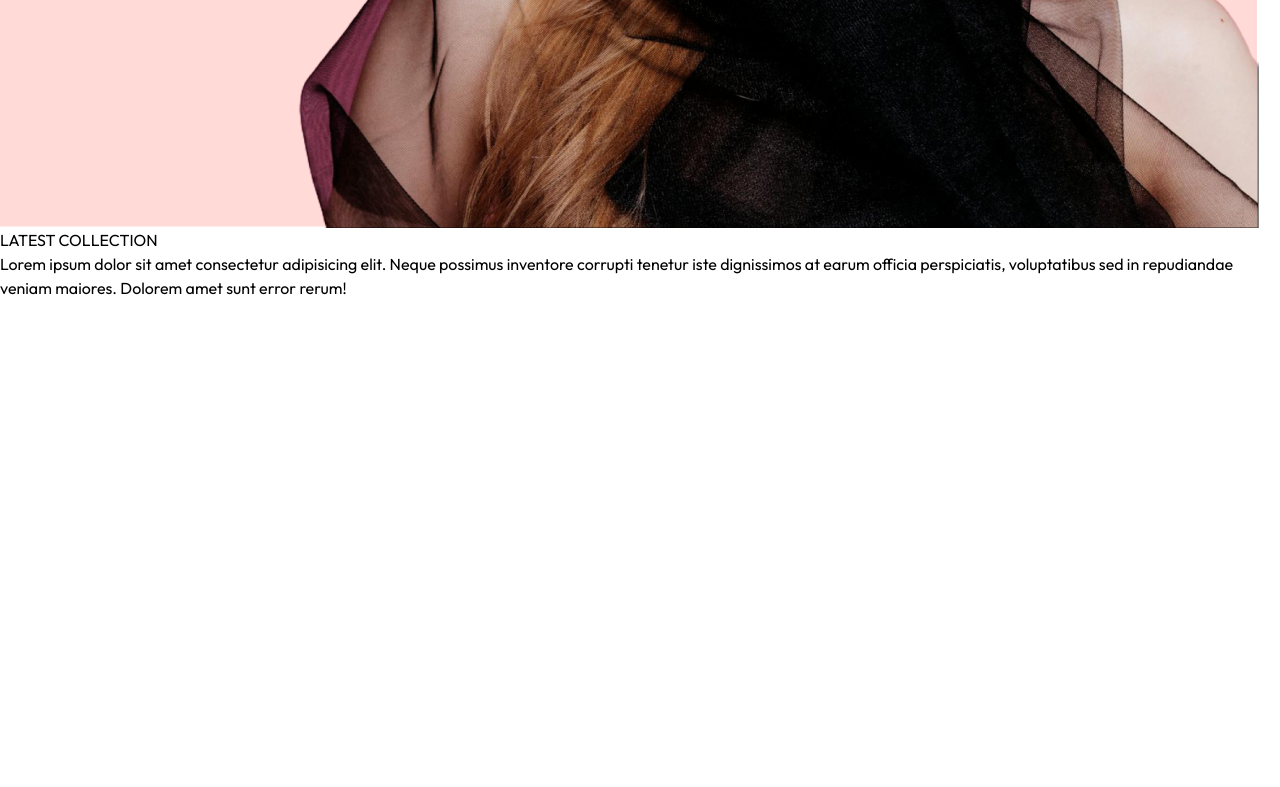
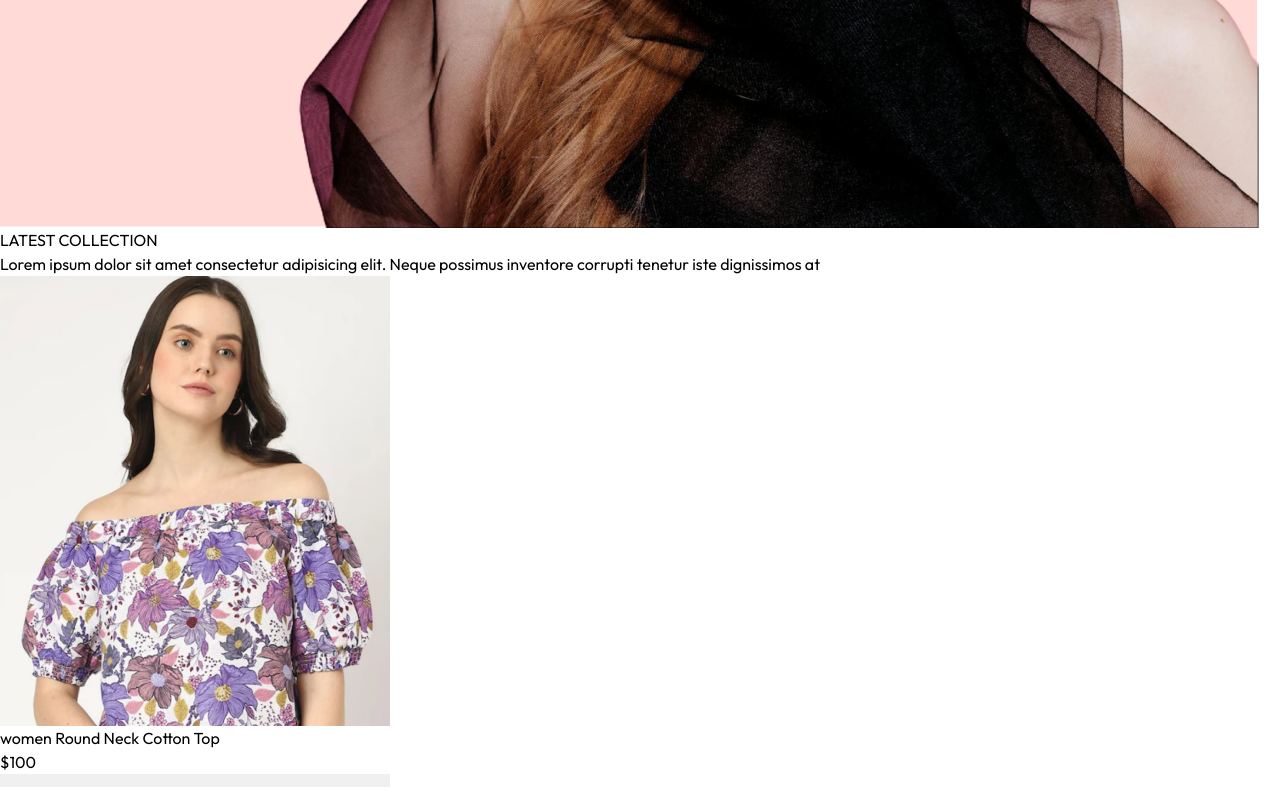
Before and after one commit to lordgreg003/mini-onlinestore, a React (Vite) app: page / in a window 1280 px wide. Shown: the part 1295-2082 px from the top of the page. Before the commit the page ends 1595 px from the top, so only its background shows below. Built offline with nearby package versions, Linux system fonts and the light colour scheme.

Commit message:
added latestcollection

```diff
--- a/src/assets/assets.js
+++ b/src/assets/assets.js
@@ -84,7 +84,7 @@ export const assets = {
 export const products = [
   {
     _id: "aarjskfaaa",
-    name: "women Cloth",
+    name: "women Round Neck Cotton Top",
     description: "The best cloths in the whole world",
     price: 100,
     image: [p_img1],
@@ -96,9 +96,9 @@ export const products = [
   },
   {
     _id: "irughughucg",
-    name: "Top Wear",
+    name: "Men Round Neck pure Cotton T-shirt",
     description: "The best cloths in the whole world",
-    price: 100,
+    price: 200,
     image: [p_img2, p_img7],
     category: "men",
     subCategory: "bottomwear",
@@ -108,9 +108,9 @@ export const products = [
   },
   {
     _id: "bkvjfv",
-    name: "Top Wear",
+    name: "Girl Round Neck Cotton Top",
     description: "The best cloths in the whole world",
-    price: 100,
+    price: 220,
     image: [p_img3],
     category: "men",
     subCategory: "bottomwear",
@@ -120,9 +120,9 @@ export const products = [
   },
   {
     _id: "gbgjbzkgb",
-    name: "Top Wear",
+    name: "Men Round Neck pure Cotton T-shirt",
     description: "The best cloths in the whole world",
-    price: 100,
+    price: 110,
     image: [p_img4],
     category: "men",
     subCategory: "bottomwear",
@@ -132,9 +132,9 @@ export const products = [
   },
   {
     _id: "iaegrygdyghucg",
-    name: "Top Wear",
+    name: "women Round Neck Cotton Top",
     description: "The best cloths in the whole world",
-    price: 100,
+    price: 130,
     image: [p_img5],
     category: "men",
     subCategory: "bottomwear",
@@ -144,9 +144,9 @@ export const products = [
   },
   {
     _id: "igjbjbg",
-    name: "Top Wear",
+    name: "Girl Round Neck Cotton Top",
     description: "The best cloths in the whole world",
-    price: 100,
+    price: 140,
     image: [p_img6],
     category: "men",
     subCategory: "bottomwear",
@@ -156,9 +156,9 @@ export const products = [
   },
   {
     _id: "irngkdgjjdhucg",
-    name: "Top Wear",
+    name: "Men Tapered Fit Flat-Front Trouser",
     description: "The best cloths in the whole world",
-    price: 100,
+    price: 190,
     image: [p_img7],
     category: "men",
     subCategory: "bottomwear",
@@ -168,9 +168,9 @@ export const products = [
   },
   {
     _id: "irngietughucg",
-    name: "Top Wear",
+    name: "Men Round Neck pure Cotton T-shirt",
     description: "The best cloths in the whole world",
-    price: 100,
+    price: 140,
     image: [p_img8],
     category: "men",
     subCategory: "bottomwear",
@@ -180,7 +180,7 @@ export const products = [
   },
   {
     _id: "porgutughucg",
-    name: "Top Wear",
+    name: "Girl Round Neck Cotton Top",
     description: "The best cloths in the whole world",
     price: 100,
     image: [p_img9],
@@ -192,9 +192,9 @@ export const products = [
   },
   {
     _id: "itrshjtoughucg",
-    name: "Top Wear",
+    name: "Men Tapered Fit Flat-Front Trouser",
     description: "The best cloths in the whole world",
-    price: 100,
+    price: 110,
     image: [p_img10],
     category: "men",
     subCategory: "bottomwear",
--- a/src/components/LatestCollection.jsx
+++ b/src/components/LatestCollection.jsx
@@ -1,15 +1,40 @@
-import { useContext } from "react";
+import { useContext, useEffect, useState } from "react";
 import { ShopContext } from "../context/ShopContext";
 import Title from "./Title";
+import ProductItem from "./ProductItem";
 
 const LatestCollection = () => {
   const { products } = useContext(ShopContext);
+  const [latestProduct, setLatestProduct] = useState([]);
+
+  useEffect(() => {
+    if (products && products.length > 0) {
+      setLatestProduct(products.slice(0, 10));
+    } else {
+      return ("No products available or products is undefined");
+    }
+  }, [products]);
 
   return (
     <div className="my-10">
       <div className="text-center py-8 text-3xl">
-        <Title text1={"LATEST"} text2={"COLLECTION"} />{" "}
-        <p className="w-3/4 m-auto text-xs sm:text-sm md:text-base text-gray-600">Lorem ipsum dolor sit amet consectetur adipisicing elit. Neque possimus inventore corrupti tenetur iste dignissimos at earum officia perspiciatis, voluptatibus sed in repudiandae veniam maiores. Dolorem amet sunt error rerum!</p>
+        <Title text1={"LATEST"} text2={"COLLECTION"} />
+        <p className="w-3/4 m-auto text-xs sm:text-sm md:text-base text-gray-600">
+          Lorem ipsum dolor sit amet consectetur adipisicing elit. Neque
+          possimus inventore corrupti tenetur iste dignissimos at
+        </p>
+      </div>
+      {/* rendering products */}
+      <div className="grid grid-cols-2 sm:grid-cols-3 md:grid-cols-4 lg:grid-cols-5 gap-4 gap-y-6">
+        {latestProduct.map((item, index) => (
+          <ProductItem
+            key={index}
+            id={item._id}
+            image={item.image}
+            name={item.name}
+            price={item.price}
+          />
+        ))}
       </div>
     </div>
   );
--- a/src/components/Navbar.jsx
+++ b/src/components/Navbar.jsx
@@ -6,7 +6,9 @@ const Navbar = () => {
   const [visible, Setvisible] = useState(false);
   return (
     <div className="flex items-center justify-between py-5 font-medium ">
-      <img src={assets.logo} className="w-36" alt="website-logo" />
+      <Link to="/">
+        <img src={assets.logo} className="w-36" alt="website-logo" />
+      </Link>
       <ul className="hidden sm:flex gap-5 text-sm text-gray-700">
         <NavLink to="/" className="flex flex-col items-center gap-1">
           <p>HOME</p>
@@ -80,16 +82,32 @@ const Navbar = () => {
             />
             <p>Back</p>
           </div>
-          <NavLink onClick={()=> Setvisible(false)} className="py-2 pl-6 border" to="/">
+          <NavLink
+            onClick={() => Setvisible(false)}
+            className="py-2 pl-6 border"
+            to="/"
+          >
             Home
           </NavLink>
-          <NavLink onClick={()=> Setvisible(false)} className="py-2 pl-6 border" to="/collection">
+          <NavLink
+            onClick={() => Setvisible(false)}
+            className="py-2 pl-6 border"
+            to="/collection"
+          >
             COLLECTION
           </NavLink>
-          <NavLink onClick={()=> Setvisible(false)} className="py-2 pl-6 border" to="/about">
+          <NavLink
+            onClick={() => Setvisible(false)}
+            className="py-2 pl-6 border"
+            to="/about"
+          >
             ABOUT
           </NavLink>
-          <NavLink onClick={()=> Setvisible(false)} className="py-2 pl-6 border" to="/contact">
+          <NavLink
+            onClick={() => Setvisible(false)}
+            className="py-2 pl-6 border"
+            to="/contact"
+          >
             CONTACT
           </NavLink>
         </div>
--- /dev/null
+++ b/src/components/ProductItem.jsx
@@ -0,0 +1,34 @@
+import { useContext } from "react";
+import { ShopContext } from "../context/ShopContext";
+import { Link } from "react-router-dom";
+import PropTypes from "prop-types"; // Import PropTypes
+
+const ProductItem = ({ id, image, name, price }) => {
+  const { currency } = useContext(ShopContext);
+  return (
+    <Link className="text-gray-700 cursor-pointer" to={`/product/${id}`}>
+      <div className="overflow-hidden">
+        <img
+          className="hover:scale-110 transition ease-in-out"
+          src={image && image[0]}
+          alt={name}
+        />
+      </div>
+      <p className="pt-3 pb-1 text-sm">{name}</p>
+      <p className="text-sm font-medium">
+        {currency}
+        {price}
+      </p>
+    </Link>
+  );
+};
+
+// Adding PropTypes for validation
+ProductItem.propTypes = {
+  id: PropTypes.string.isRequired,
+  image: PropTypes.array.isRequired,
+  name: PropTypes.string.isRequired,
+  price: PropTypes.number.isRequired,
+};
+
+export default ProductItem;
--- a/src/index.css
+++ b/src/index.css
@@ -16,3 +16,10 @@ a.active hr {
   font-weight: 400;
   font-style: normal;
 }
+
+@media (max-width: 640px) {
+  a.active {
+    background-color: black;
+    color: white;
+  }
+}
```
